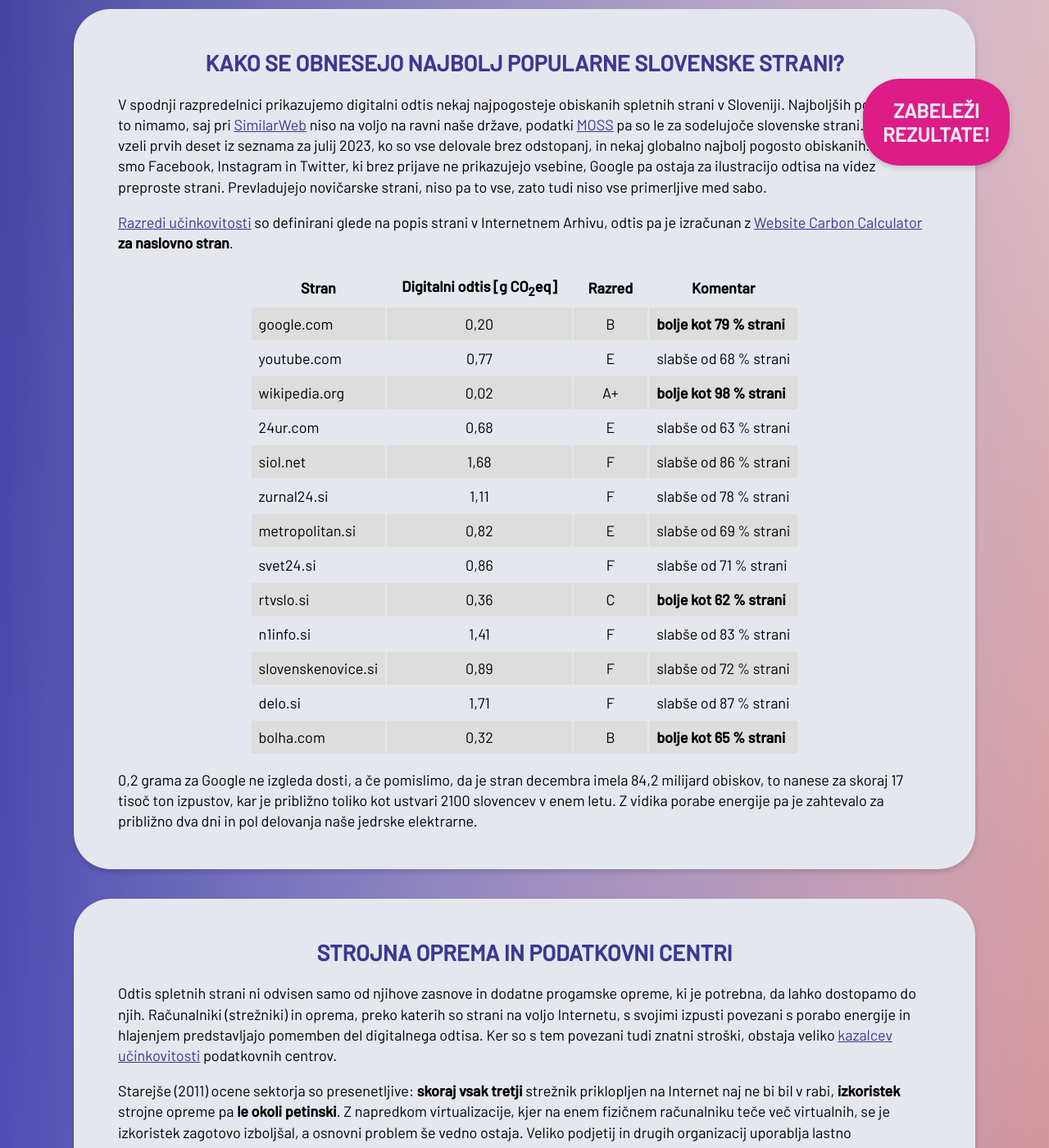
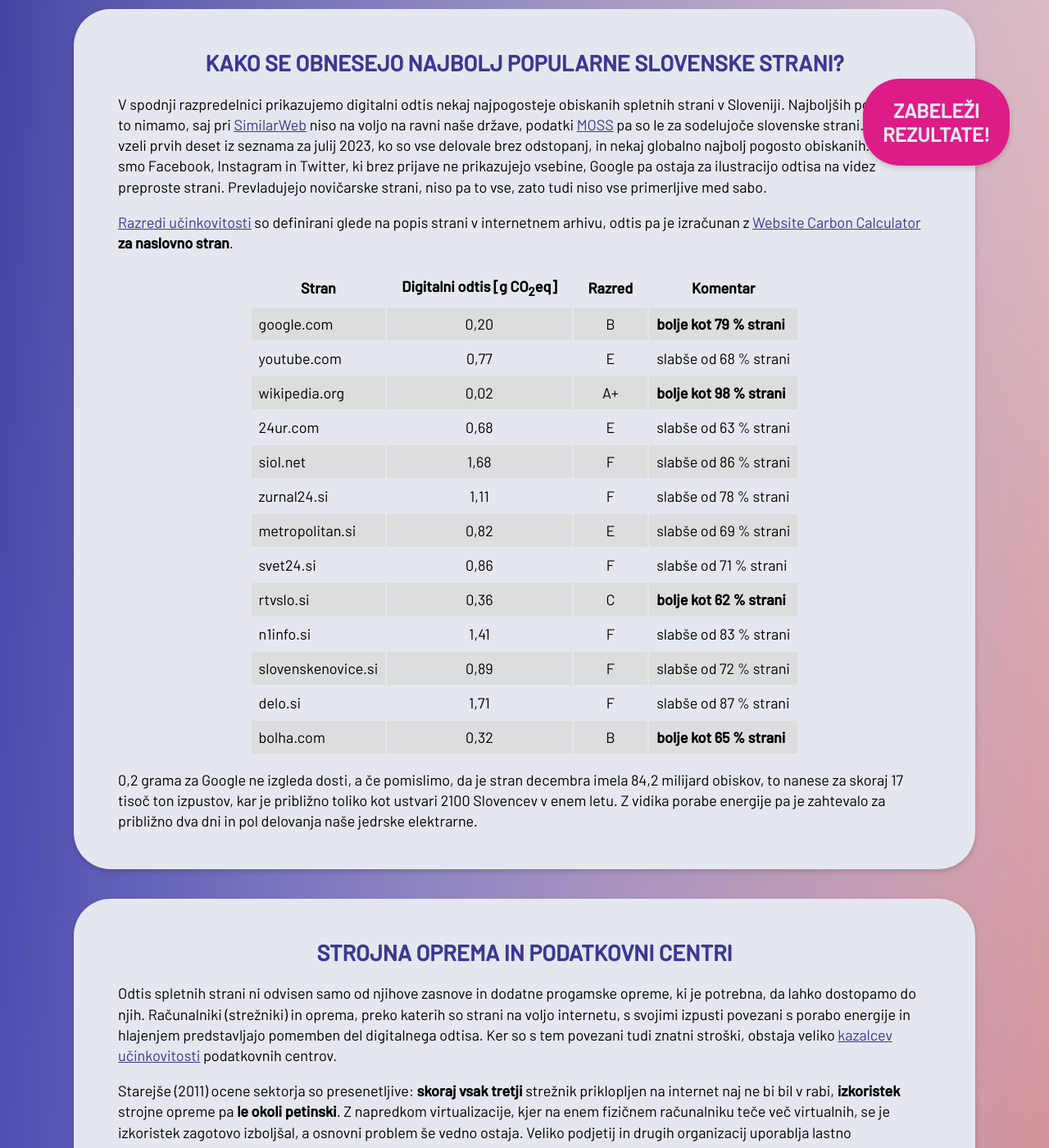
Before and after one commit to ewba/dcd-si, a Jekyll site: the page built from odtis-strani.md, in a window 1280 px wide and 1400 px high, scrolled down 1532 px. Shown: the whole window at 82% size. Built offline with Jekyll 4.4.1, drawn with Linux system fonts in a browser that asks for light colours; some of the changed text lies outside the part shown.

Commit message:
Update odtis-strani.md

```diff
--- a/odtis-strani.md
+++ b/odtis-strani.md
@@ -13,7 +13,7 @@
 [Digitalni odtis](o-akciji.html) je kompleksna količina, ki jo lahko le ocenimo. Za spletne strani je to lažje,
 saj obstajajo <a href="https://developers.thegreenwebfoundation.org/co2js/explainer/methodologies-for-calculating-website-carbon/#carbon-estimation-models" target="_blank" rel="noopener">uveljavljene metodologije</a> in spletni testi.
 
-Med njimi je najbolj znan <a href="https://www.websitecarbon.com/" target="_blank" rel="noopener">Website Carbon Calculator</a>, ki ga pri razvoju uporabljamo tudi Ekologi brez meja. Upošteva energetsko intenzivnost podatkov, državo, vrsto vira energije v napravi in strežnikih. Ključni podatek pa je najbolj enostaven: **velikost (teža) spletne strani** — iz koliko podatkov je sestavljena?
+Med njimi je najbolj znan <a href="https://www.websitecarbon.com/" target="_blank" rel="noopener">Website Carbon Calculator</a>, ki ga pri razvoju uporabljamo tudi Ekologi brez meja. Upošteva energetsko intenzivnost podatkov, državo, vrsto vira energije v napravi in strežnikih. Ključni podatek pa je najbolj enostaven: **velikost (teža) spletne strani** — iz koliko podatkov je sestavljena.
 
 Na srečo velikost strani bistveno vpliva tudi na hitrost nalaganja in na uporabniško izkušnjo, kar povzroča krajše brskanje, manj povratkov in <a href="https://www.websitebuilderexpert.com/building-websites/website-load-time-statistics/" target="_blank" rel="noopener">nižjo prodajo</a>. Amazon je na primer ocenil, da bi sekundo daljše nalaganje za njih povzročilo letno izgubo v višini 1,6 milijarde dolarjev. Iz teh razlogov je na voljo več orodij za diagnostiko hitrosti nalaganja in izrisovanja spletnih strani, ki so uporabne tudi za zmanjševanje digitalnega odtisa.
 
@@ -31,7 +31,7 @@
 	</div>
 </div>
 
-Nižji digitalni odtis spletne strani ne pomeni nujno odrekanja lepoti in funkcionalnosti. Podobno kot spletna varnost obstaja na spektru, kjer so na eni strani peresno lahke dvobarvne strani, na drugi pa pošasti, ki samo za drobno <a href="https://iconmap.io/blog#speed-file-size--resolution" target="_blank" rel="noopener">ikono za brskalnik porabijo več megabajtov</a>. Vmes je polje, kjer se sprašujemo kakšno vrsto tehnologije uporabljati, koliko se nam mudi in ali sploh poznamo gradnike, s katerimi delamo. Velikost spletnih strani namreč <a href="https://almanac.httparchive.org/en/2022/page-weight#request-bytes" target="_blank" rel="noopener">še kar raste</a>.
+Nižji digitalni odtis spletne strani ne pomeni nujno odrekanja lepoti in funkcionalnosti. Podobno kot spletna varnost obstaja na spektru, kjer so na eni strani peresno lahke dvobarvne strani, na drugi pa pošasti, ki samo za drobno <a href="https://iconmap.io/blog#speed-file-size--resolution" target="_blank" rel="noopener">ikono za brskalnik porabijo več megabajtov</a>. Vmes je polje, kjer se sprašujemo, kakšno vrsto tehnologije uporabljati, koliko se nam mudi in ali sploh poznamo gradnike, s katerimi delamo. Velikost spletnih strani namreč <a href="https://almanac.httparchive.org/en/2022/page-weight#request-bytes" target="_blank" rel="noopener">še kar raste</a>.
 
 Skozi čas postaja zavedanje in delo na nižanju odtisa lažje. Brskalniki se vedno bolj strinjajo glede funkcionalnosti, na voljo je vedno več namenskih orodij in nastajajo celo formalne <a href="https://w3c.github.io/sustyweb/" target="_blank" rel="noopener">smernice za trajnostne strani</a>. Hkrati se še vedno viša zapletenost osnovnih tehnologij in ni redko, da spletne strani porabijo na stotine megabajtov pomnilnika (in več) za delovanje, kar zlahka upočasni celoten računalnik. Glede na primerjalno enostavnost spletnih strani in aplikacij napram navadnim namiznim, je to skoraj nerazumljivo. Pod črto ostaja še veliko dela na optimizaciji po celotni programski (in strojni!) vrednostni verigi.
 </div>
@@ -42,7 +42,7 @@
 
 V spodnji razpredelnici prikazujemo digitalni odtis nekaj najpogosteje obiskanih spletnih strani v Sloveniji. Najboljših podatkov za to nimamo, saj pri <a href="https://www.similarweb.com/top-websites/" target="_blank" rel="noopener">SimilarWeb</a> niso na voljo na ravni naše države, podatki <a href="https://www.moss-soz.si/rezultati/" target="_blank" rel="noopener">MOSS</a> pa so le za sodelujoče slovenske strani. Tako smo vzeli prvih deset iz seznama za julij 2023, ko so vse delovale brez odstopanj, in nekaj globalno najbolj pogosto obiskanih. Izključili smo Facebook, Instagram in Twitter, ki brez prijave ne prikazujejo vsebine, Google pa ostaja za ilustracijo odtisa na videz preproste strani. Prevladujejo novičarske strani, niso pa to vse, zato tudi niso vse primerljive med sabo.
 
-<a href="https://sustainablewebdesign.org/digital-carbon-ratings/#toc-3" target="_blank" rel="noopener">Razredi učinkovitosti</a> so definirani glede na popis strani v Internetnem Arhivu, odtis pa je izračunan z <a href="https://www.websitecarbon.com/" target="_blank" rel="noopener">Website Carbon Calculator</a> **za naslovno stran**.
+<a href="https://sustainablewebdesign.org/digital-carbon-ratings/#toc-3" target="_blank" rel="noopener">Razredi učinkovitosti</a> so definirani glede na popis strani v internetnem arhivu, odtis pa je izračunan z <a href="https://www.websitecarbon.com/" target="_blank" rel="noopener">Website Carbon Calculator</a> **za naslovno stran**.
 
 | Stran        | Digitalni odtis [g CO<sub>2</sub>eq] | Razred | Komentar |
 | ------------ | :---: | :----: | --------------------- |
@@ -60,7 +60,7 @@
 | delo.si      | 1,71 | F | slabše od 87 % strani
 | bolha.com    | 0,32 | B | **bolje kot 65 % strani**
 
-0,2 grama za Google ne izgleda dosti, a če pomislimo, da je stran decembra imela 84,2 milijard obiskov, to nanese za skoraj 17 tisoč ton izpustov, kar je približno toliko kot ustvari 2100 slovencev v enem letu. Z vidika porabe energije pa je zahtevalo za približno dva dni in pol delovanja naše jedrske elektrarne.
+0,2 grama za Google ne izgleda dosti, a če pomislimo, da je stran decembra imela 84,2 milijard obiskov, to nanese za skoraj 17 tisoč ton izpustov, kar je približno toliko kot ustvari 2100 Slovencev v enem letu. Z vidika porabe energije pa je zahtevalo za približno dva dni in pol delovanja naše jedrske elektrarne.
 
 </div>
 
@@ -68,9 +68,9 @@
 <div class="block" markdown="1">
 ## Strojna oprema in podatkovni centri
 
-Odtis spletnih strani ni odvisen samo od njihove zasnove in dodatne progamske opreme, ki je potrebna, da lahko dostopamo do njih. Računalniki (strežniki) in oprema, preko katerih so strani na voljo Internetu, s svojimi izpusti povezani s porabo energije in hlajenjem predstavljajo pomemben del digitalnega odtisa. Ker so s tem povezani tudi znatni stroški, obstaja veliko <a href="https://knowledge.sdialliance.org/data-center-metrics" target="_blank" rel="noopener">kazalcev učinkovitosti</a> podatkovnih centrov.
+Odtis spletnih strani ni odvisen samo od njihove zasnove in dodatne progamske opreme, ki je potrebna, da lahko dostopamo do njih. Računalniki (strežniki) in oprema, preko katerih so strani na voljo internetu, s svojimi izpusti povezani s porabo energije in hlajenjem predstavljajo pomemben del digitalnega odtisa. Ker so s tem povezani tudi znatni stroški, obstaja veliko <a href="https://knowledge.sdialliance.org/data-center-metrics" target="_blank" rel="noopener">kazalcev učinkovitosti</a> podatkovnih centrov.
 
-Starejše (2011) ocene sektorja so presenetljive: **skoraj vsak tretji** strežnik priklopljen na Internet naj ne bi bil v rabi, **izkoristek** strojne opreme pa **le okoli petinski**. Z napredkom virtualizacije, kjer na enem fizičnem računalniku teče več virtualnih, se je izkoristek zagotovo izboljšal, a osnovni problem še vedno ostaja. Veliko podjetij in drugih organizacij uporablja lastno infrastrukturo, kar pogosto pomeni slabo izkoriščenost. To povečuje potrebo po strojni opremi, kar znatno vpliva na ogljični odtis. Ocena Siddik in Sehab (2021) je, da je razlika v ogljični intenzivnosti med lastnim strežnikom in kolociranim trikratna, v velepodatkovnih ("hyperscale") centrih pa še 60% nižja od tega!
+Starejše (2011) ocene sektorja so presenetljive: **skoraj vsak tretji** strežnik priklopljen na internet naj ne bi bil v rabi, **izkoristek** strojne opreme pa **le okoli petinski**. Z napredkom virtualizacije, kjer na enem fizičnem računalniku teče več virtualnih, se je izkoristek zagotovo izboljšal, a osnovni problem še vedno ostaja. Veliko podjetij in drugih organizacij uporablja lastno infrastrukturo, kar pogosto pomeni slabo izkoriščenost. To povečuje potrebo po strojni opremi, kar znatno vpliva na ogljični odtis. Ocena Siddik in Sehab (2021) je, da je razlika v ogljični intenzivnosti med lastnim strežnikom in kolociranim trikratna, v velepodatkovnih ("hyperscale") centrih pa še 60% nižja od tega!
 
 Hkrati je dobro vprašanje, kaj dejansko shranjujemo v podatkovnih centrih. Po Al Kez et al (2022) je <a href="https://www.sciencedirect.com/science/article/pii/S0959652622032115" target="_blank" rel="noopener">le 14 % shranjenih podatkov</a> dejansko pomembnih, do polovice nikoli dostopamo, preostali pa so tik pred iztekom uporabnosti.
 <div id="img-data-usability">
```
